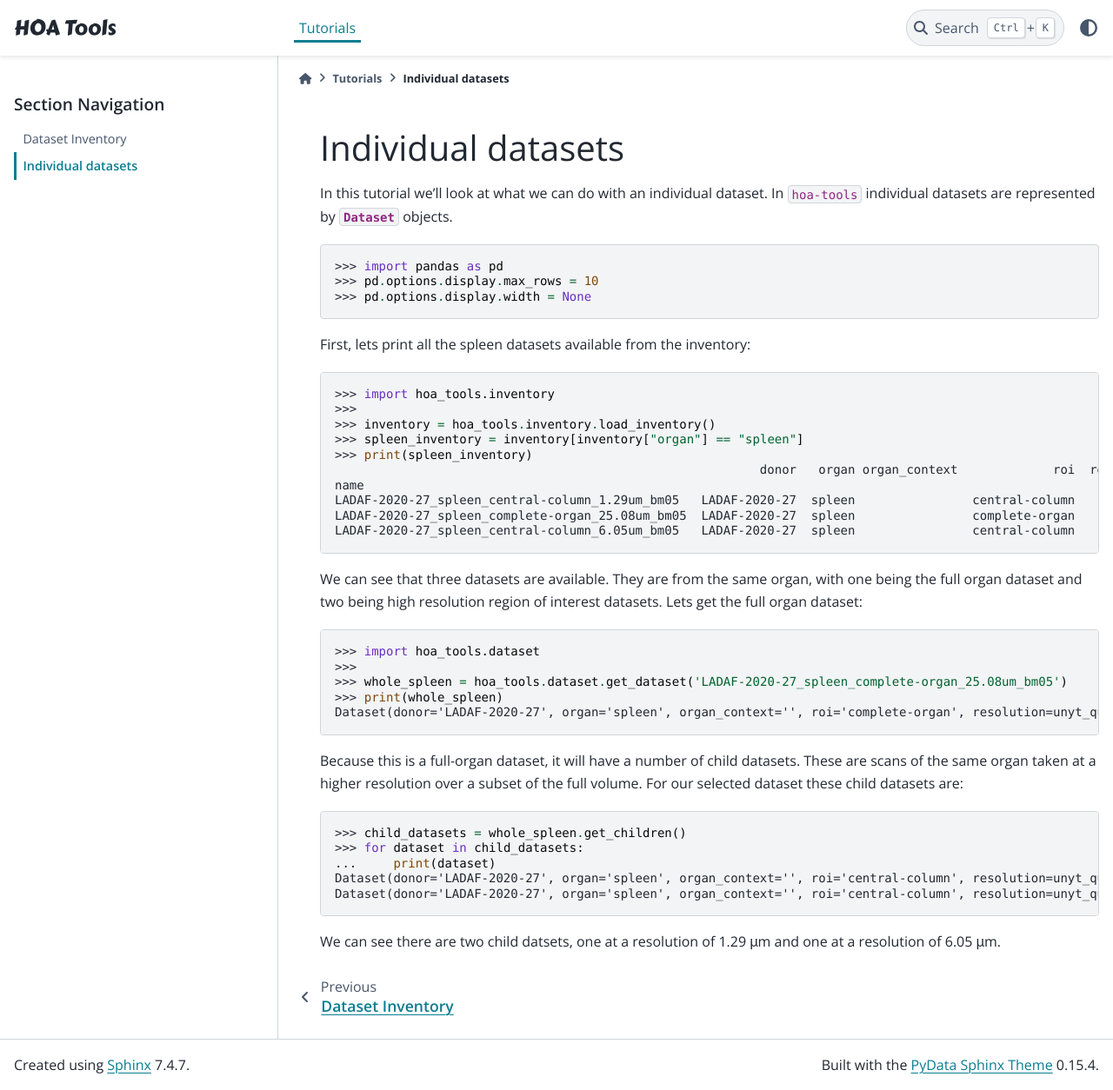
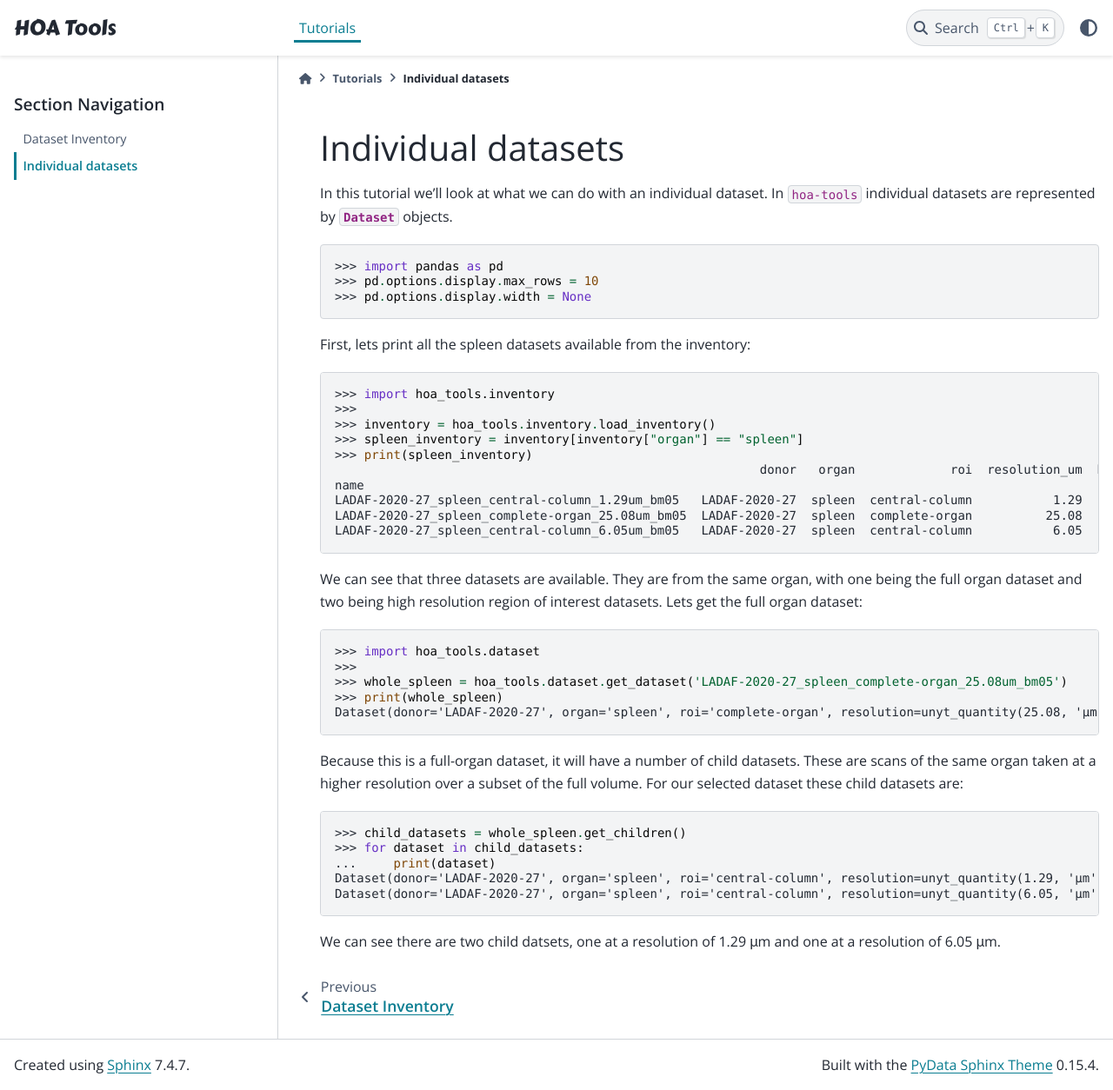
Before and after one commit to HumanOrganAtlas/hoa-tools, a Sphinx documentation site: the page built from docs/tutorials/dataset.rst, in a window 1280 px wide and 1254 px high. Shown: the whole window at 87% size. Built offline with Sphinx 7.4.7 and the PyData theme 0.15.4, drawn with Linux system fonts in a browser that asks for light colours; the version number could not be read and is left out.

Commit message:
Remove organ context field

```diff
--- a/docs/tutorials/dataset.rst
+++ b/docs/tutorials/dataset.rst
@@ -16,11 +16,11 @@ First, lets print all the spleen datasets available from the inventory::
     >>> inventory = hoa_tools.inventory.load_inventory()
     >>> spleen_inventory = inventory[inventory["organ"] == "spleen"]
     >>> print(spleen_inventory)
-                                                              donor   organ organ_context             roi  resolution_um  beamline    nx    ny     nz  contrast_low  contrast_high  size_gb_uncompressed
+                                                              donor   organ             roi  resolution_um  beamline    nx    ny     nz  contrast_low  contrast_high  size_gb_uncompressed
     name
-    LADAF-2020-27_spleen_central-column_1.29um_bm05   LADAF-2020-27  spleen                central-column           1.29         5  3823  3823  10982         27852          30408            321.011086
-    LADAF-2020-27_spleen_complete-organ_25.08um_bm05  LADAF-2020-27  spleen                complete-organ          25.08         5  2919  2151   1900         28069          33269             23.859322
-    LADAF-2020-27_spleen_central-column_6.05um_bm05   LADAF-2020-27  spleen                central-column           6.05         5  3791  3791   7540          4139           7143            216.724949
+    LADAF-2020-27_spleen_central-column_1.29um_bm05   LADAF-2020-27  spleen  central-column           1.29         5  3823  3823  10982         27852          30408            321.011086
+    LADAF-2020-27_spleen_complete-organ_25.08um_bm05  LADAF-2020-27  spleen  complete-organ          25.08         5  2919  2151   1900         28069          33269             23.859322
+    LADAF-2020-27_spleen_central-column_6.05um_bm05   LADAF-2020-27  spleen  central-column           6.05         5  3791  3791   7540          4139           7143            216.724949
 
 We can see that three datasets are available. They are from the same organ, with one being the full
 organ dataset and two being high resolution region of interest datasets. Lets get the full organ
@@ -30,7 +30,7 @@ dataset::
     >>>
     >>> whole_spleen = hoa_tools.dataset.get_dataset('LADAF-2020-27_spleen_complete-organ_25.08um_bm05')
     >>> print(whole_spleen)
-    Dataset(donor='LADAF-2020-27', organ='spleen', organ_context='', roi='complete-organ', resolution=unyt_quantity(25.08, 'μm'), beamline='bm05', nx=2919, ny=2151, nz=1900)
+    Dataset(donor='LADAF-2020-27', organ='spleen', roi='complete-organ', resolution=unyt_quantity(25.08, 'μm'), beamline='bm05', nx=2919, ny=2151, nz=1900)
 
 Because this is a full-organ dataset, it will have a number of child datasets. These are scans of
 the same organ taken at a higher resolution over a subset of the full volume. For our selected
@@ -39,8 +39,8 @@ dataset these child datasets are::
     >>> child_datasets = whole_spleen.get_children()
     >>> for dataset in child_datasets:
     ...     print(dataset)
-    Dataset(donor='LADAF-2020-27', organ='spleen', organ_context='', roi='central-column', resolution=unyt_quantity(1.29, 'μm'), beamline='bm05', nx=3823, ny=3823, nz=10982)
-    Dataset(donor='LADAF-2020-27', organ='spleen', organ_context='', roi='central-column', resolution=unyt_quantity(6.05, 'μm'), beamline='bm05', nx=3791, ny=3791, nz=7540)
+    Dataset(donor='LADAF-2020-27', organ='spleen', roi='central-column', resolution=unyt_quantity(1.29, 'μm'), beamline='bm05', nx=3823, ny=3823, nz=10982)
+    Dataset(donor='LADAF-2020-27', organ='spleen', roi='central-column', resolution=unyt_quantity(6.05, 'μm'), beamline='bm05', nx=3791, ny=3791, nz=7540)
 
 We can see there are two child datsets, one at a resolution of 1.29 μm and one at a
 resolution of 6.05 μm.
```
Also changed, not shown: docs/tutorials/inventory.rst (+18 -18 lines), 6 other files.
